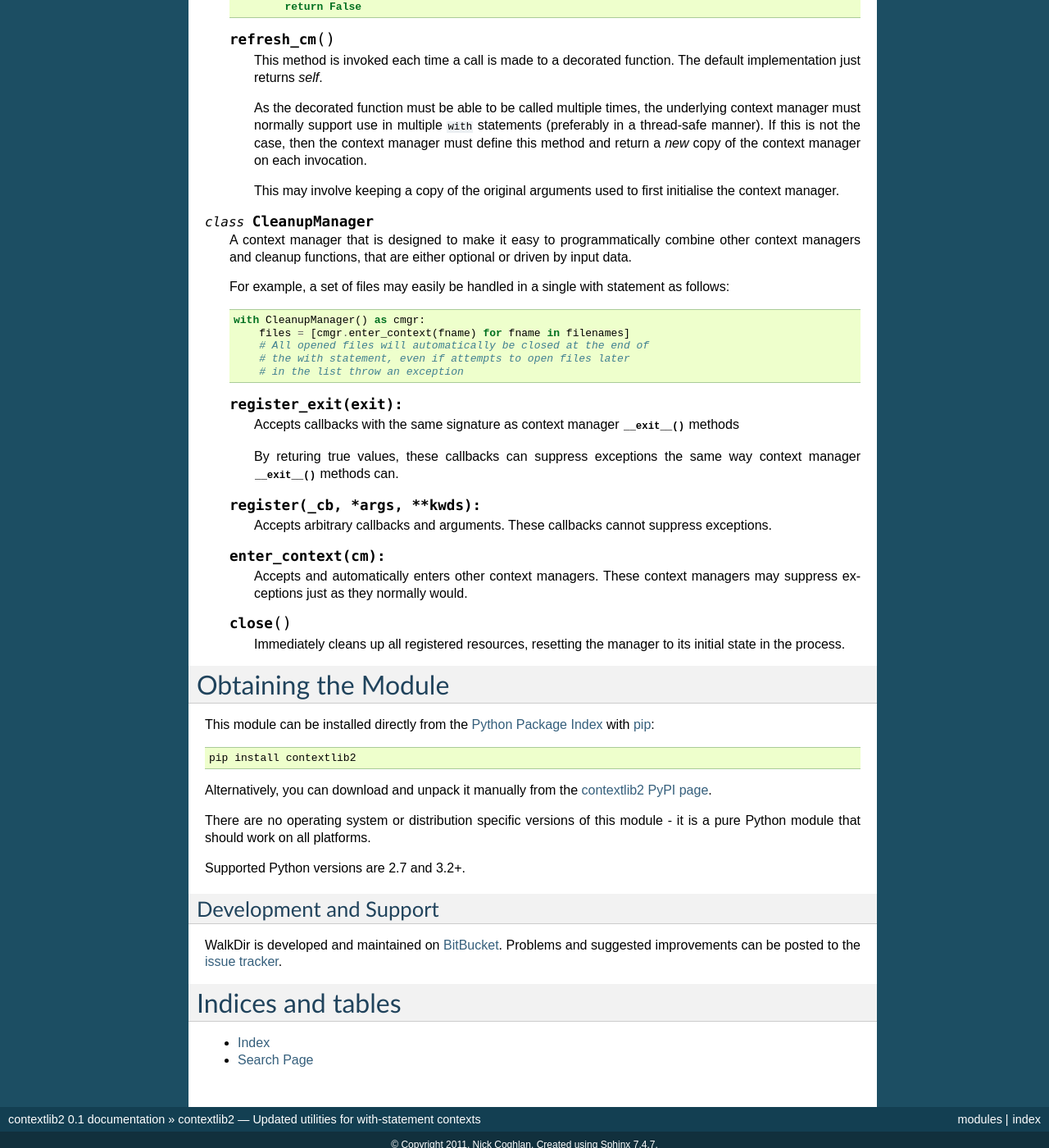
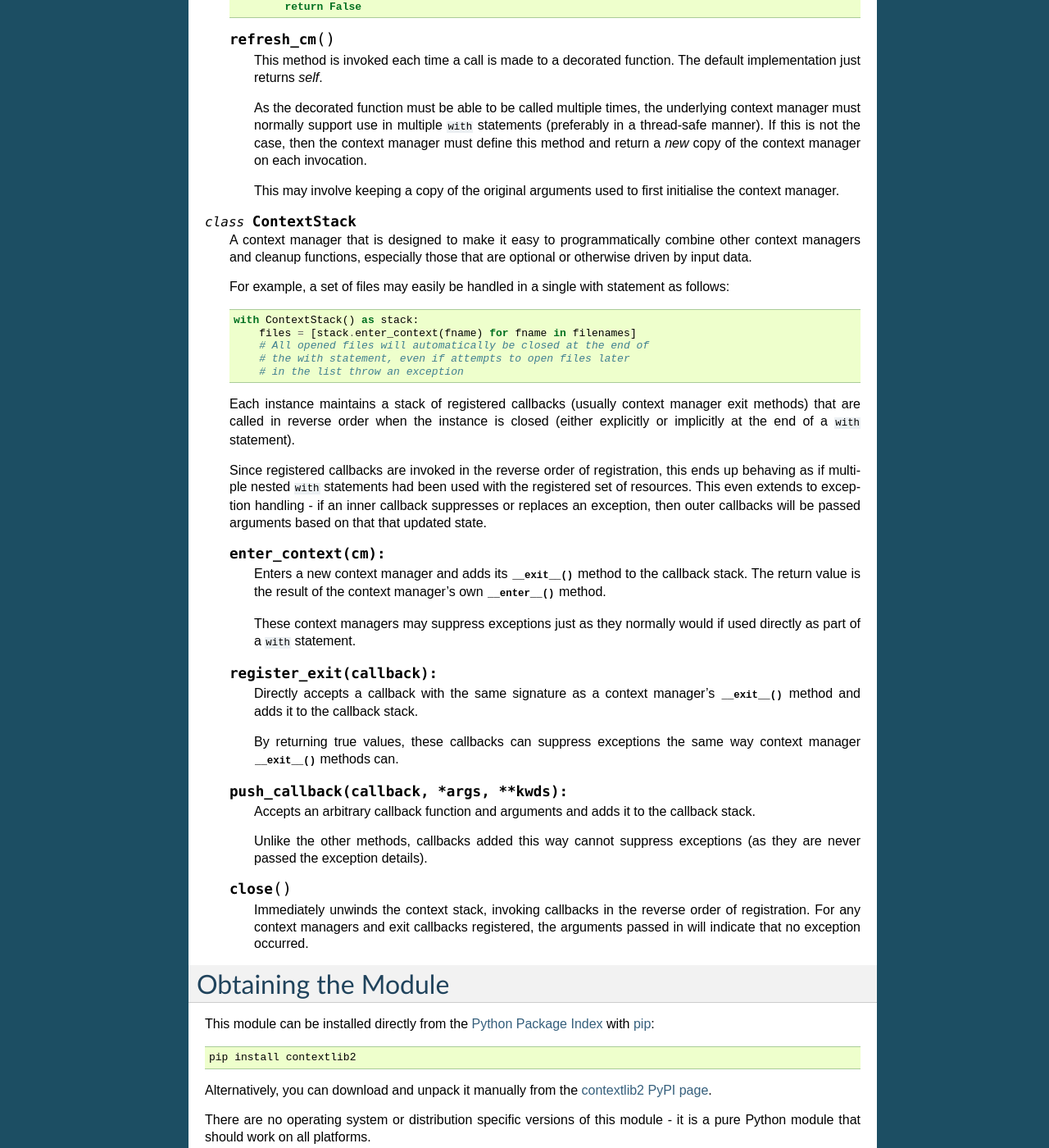
Before and after one commit to trim21/contextlib2, a Sphinx documentation site: the page built from docs/index.rst, in a window 1280 px wide and 1400 px high, scrolled down 2712 px. Shown: the whole window at 82% size. Built offline with Sphinx 7.4.7, drawn with Linux system fonts in a browser that asks for light colours; some of the changed text lies outside the part shown.

Commit message:
Rename CleanupManager to ContextStack and fix usage of the test module as __main__

```diff
--- a/docs/index.rst
+++ b/docs/index.rst
@@ -188,43 +188,66 @@ API Reference
       This may involve keeping a copy of the original arguments used to
       first initialise the context manager.
 
-.. class:: CleanupManager()
+
+.. class:: ContextStack()
 
    A context manager that is designed to make it easy to programmatically
-   combine other context managers and cleanup functions, that are either
-   optional or driven by input data.
+   combine other context managers and cleanup functions, especially those
+   that are optional or otherwise driven by input data.
 
    For example, a set of files may easily be handled in a single with
    statement as follows::
 
-      with CleanupManager() as cmgr:
-          files = [cmgr.enter_context(fname) for fname in filenames]
+      with ContextStack() as stack:
+          files = [stack.enter_context(fname) for fname in filenames]
           # All opened files will automatically be closed at the end of
           # the with statement, even if attempts to open files later
           # in the list throw an exception
 
-   .. method:: register_exit(exit):
+   Each instance maintains a stack of registered callbacks (usually context
+   manager exit methods) that are called in reverse order when the instance
+   is closed (either explicitly or implicitly at the end of a ``with``
+   statement).
 
-      Accepts callbacks with the same signature as context manager
-      :meth:`__exit__` methods
-
-      By returing true values, these callbacks can suppress exceptions the
-      same way context manager :meth:`__exit__` methods can.
-
-   .. method:: register(_cb, *args, **kwds):
-
-      Accepts arbitrary callbacks and arguments. These callbacks cannot
-      suppress exceptions.
+   Since registered callbacks are invoked in the reverse order of
+   registration, this ends up behaving as if multiple nested ``with``
+   statements had been used with the registered set of resources. This even
+   extends to exception handling - if an inner callback suppresses or replaces
+   an exception, then outer callbacks will be passed arguments based on that
+   that updated state.
 
    .. method:: enter_context(cm):
 
-      Accepts and automatically enters other context managers. These
-      context managers may suppress exceptions just as they normally would.
+      Enters a new context manager and adds its :meth:`__exit__` method to
+      the callback stack. The return value is the result of the context
+      manager's own :meth:`__enter__` method.
+
+      These context managers may suppress exceptions just as they normally
+      would if used directly as part of a ``with`` statement.
+
+   .. method:: register_exit(callback):
+
+      Directly accepts a callback with the same signature as a
+      context manager's :meth:`__exit__` method and adds it to the callback
+      stack.
+
+      By returning true values, these callbacks can suppress exceptions the
+      same way context manager :meth:`__exit__` methods can.
+
+   .. method:: push_callback(callback, *args, **kwds):
+
+      Accepts an arbitrary callback function and arguments and adds it to
+      the callback stack.
+
+      Unlike the other methods, callbacks added this way cannot suppress
+      exceptions (as they are never passed the exception details).
 
    .. method:: close()
 
-      Immediately cleans up all registered resources, resetting the manager
-      to its initial state in the process.
+      Immediately unwinds the context stack, invoking callbacks in the
+      reverse order of registration. For any context managers and exit
+      callbacks registered, the arguments passed in will indicate that no
+      exception occurred.
 
 
 Obtaining the Module
@@ -251,7 +274,7 @@ Supported Python versions are 2.7 and 3.2+.
 Development and Support
 -----------------------
 
-WalkDir is developed and maintained on BitBucket_. Problems and suggested
+contextlib2 is developed and maintained on BitBucket_. Problems and suggested
 improvements can be posted to the `issue tracker`_.
 
 .. _BitBucket: https://bitbucket.org/ncoghlan/contextlib2/overview
--- a/setup.py
+++ b/setup.py
@@ -2,7 +2,7 @@ from distutils.core import setup
 
 setup(
     name='contextlib2',
-    version='0.1',
+    version='0.2',
     py_modules=['contextlib2'],
     license='PSF License',
     description='Backports and enhancements for the contextlib module',
```
Also changed, not shown: other parts of docs/index.rst (+1 -1 lines), contextlib2.py (+22 -15 lines), test_contextlib2.py (+22 -21 lines).
